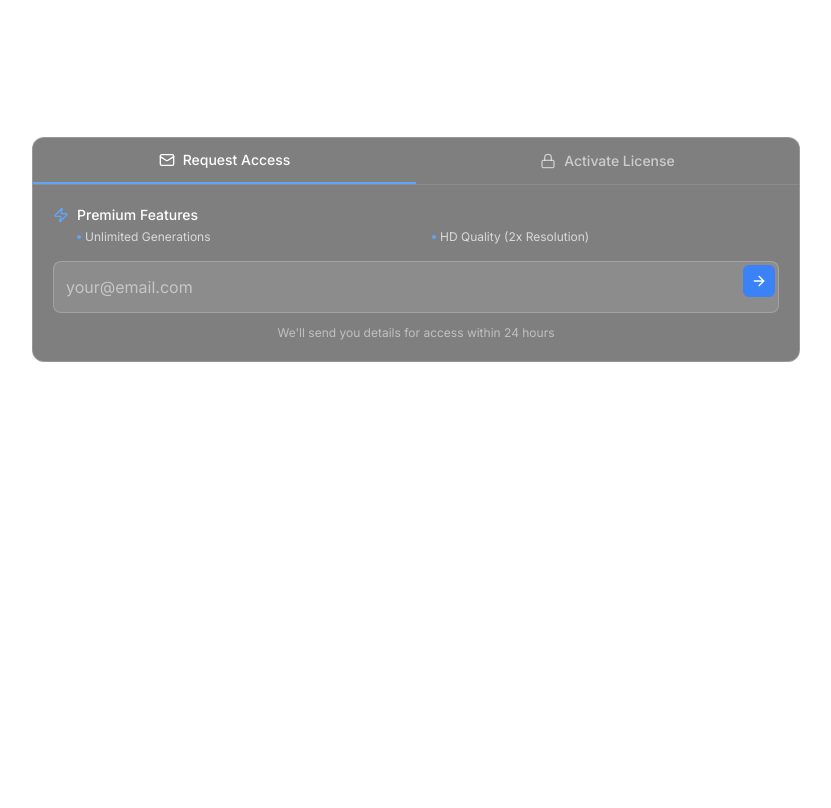
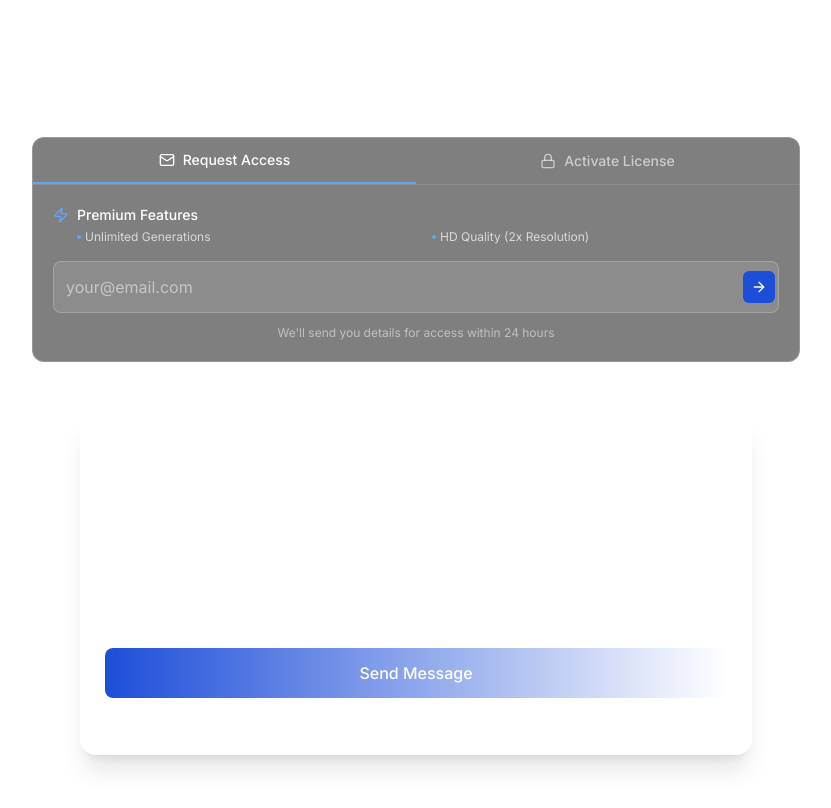
Before and after one commit to greg-maceachern12/ghola-vite, a React (Vite) app: page / in a window 1280 px wide. Shown: the part 880-1688 px from the top of the page, without its empty margins (224-1055 px from the left). Before the commit the page ends 1306 px from the top, so only its background shows below. Built offline with nearby package versions, Linux system fonts and the light colour scheme; the HTML template or start-up script is replaced by a standard one.

Commit message:
feedback

```diff
--- a/src/components/CharacterForm.jsx
+++ b/src/components/CharacterForm.jsx
@@ -2,7 +2,7 @@ import { useState, useEffect, useRef } from 'react';
 import { FaSearch, FaRandom } from 'react-icons/fa';
 
 const SUGGESTIONS = [
-  "Gandalf from Lord of the Rings",
+  "Gojo from JJK",
   "Arya Stark from Game of Thrones",
   "Sherlock Holmes from Sherlock Holmes",
   "Elizabeth Bennet from Pride and Prejudice",
@@ -33,7 +33,7 @@ const CharacterForm = ({ onSubmit, loading }) => {
     }
   }, [prompt]);
 
-  const handleSubmit = (e) => {
+  const handleSubmit = (e) => {ç
     e.preventDefault();
     onSubmit(prompt.trim());
   };
--- a/src/components/Hero.jsx
+++ b/src/components/Hero.jsx
@@ -95,6 +95,51 @@ const Hero = () => {
       throttled: true,
       resetTime: resetTimeVal > 0 ? resetTimeVal : 1,
     };
+  };
+
+  const handleFeedbackSubmit = async () => {
+    try {
+      const emailValue = document.getElementById('feedbackEmail').value;
+      const messageValue = document.getElementById('feedbackMessage').value;
+
+      if (!emailValue || !messageValue) {
+        setToast({ type: "error", message: "Please fill in all fields" });
+        setTimeout(() => setToast(null), 3000);
+        return;
+      }
+
+      setToast({ type: "info", message: "Sending feedback..." });
+
+      const formData = new FormData();
+      formData.append('access_key', import.meta.env.VITE_WEB3FORMS_KEY);
+      formData.append('email', emailValue);
+      formData.append('message', messageValue);
+      formData.append('subject', 'Ghola User Feedback');
+      formData.append('from_name', 'Ghola Feedback Form');
+
+      const response = await fetch('https://api.web3forms.com/submit', {
+        method: 'POST',
+        body: formData
+      });
+
+      const data = await response.json();
+
+      if (data.success) {
+        setToast({ type: "success", message: "Feedback sent successfully!" });
+        document.getElementById('feedbackEmail').value = '';
+        document.getElementById('feedbackMessage').value = '';
+      } else {
+        throw new Error(data.message || "Failed to send feedback");
+      }
+    } catch (error) {
+      console.error("Error sending feedback:", error);
+      setToast({
+        type: "error",
+        message: error.message || "Failed to send feedback. Please try again."
+      });
+    } finally {
+      setTimeout(() => setToast(null), 3000);
+    }
   };
 
   const updateRequestsCounter = () => {
@@ -374,6 +419,45 @@ const Hero = () => {
             }}
           />
         </section>
+        {/* Feedback Form */}
+        <section className="w-full max-w-2xl mx-auto mt-12">
+          <div className="bg-white/5 backdrop-blur-lg p-6 rounded-2xl border border-white/10 shadow-xl">
+            <h3 className="text-xl font-medium mb-4">Contact Us</h3>
+            <div className="space-y-4">
+              <div>
+                <input
+                  type="email"
+                  id="feedbackEmail"
+                  className="w-full px-4 py-3 rounded-lg bg-white/10 border border-white/20 text-white placeholder-white/50 focus:outline-none focus:ring-2 focus:ring-blue-500 focus:border-transparent"
+                  placeholder="Your email address"
+                />
+              </div>
+
+              <div>
+                <textarea
+                  id="feedbackMessage"
+                  rows="2"
+                  className="w-full px-4 py-3 rounded-lg bg-white/10 border border-white/20 text-white placeholder-white/50 focus:outline-none focus:ring-2 focus:ring-blue-500 focus:border-transparent resize-none"
+                  placeholder="Questions or feedback? Send a message here"
+                ></textarea>
+              </div>
+
+              <div>
+              <button
+                  onClick={handleFeedbackSubmit}
+                  className="w-full py-3 px-4 bg-gradient-to-r from-blue-700 to-grey-500 rounded-lg font-medium text-white hover:opacity-90 transition-opacity"
+                  type="button"
+                >
+                  Send Message
+                </button>
+              </div>
+
+              <div className="text-xs text-white/50 text-center">
+                Protected by Web3Forms - Your data will never be shared
+              </div>
+            </div>
+          </div>
+        </section>
       </main>
     </div>
   );
--- a/src/components/LemonSqueezyPayment.jsx
+++ b/src/components/LemonSqueezyPayment.jsx
@@ -1,89 +1,168 @@
-import React, { useState } from 'react';
-import { CheckCircle, XCircle, Lock, Mail, Zap, ArrowRight } from 'lucide-react';
+import React, { useState, useEffect } from "react";
+import {
+  CheckCircle,
+  XCircle,
+  Lock,
+  Mail,
+  Zap,
+  ArrowRight,
+} from "lucide-react";
 
 const LemonSqueezyPayment = ({ onValidationSuccess }) => {
-  const [inputValue, setInputValue] = useState('');
-  const [activeTab, setActiveTab] = useState('email'); // 'email' or 'license'
+  const [inputValue, setInputValue] = useState("");
+  const [activeTab, setActiveTab] = useState("email"); // 'email' or 'license'
   const [processing, setProcessing] = useState(false);
   const [validationStatus, setValidationStatus] = useState(null); // null, 'validating', 'success', 'error'
   const [isPremium, setIsPremium] = useState(false);
-  const [statusMessage, setStatusMessage] = useState('');
+  const [statusMessage, setStatusMessage] = useState("");
+  const [isLoading, setIsLoading] = useState(true); // New state to track initial license check
+
+  // Function to store license key in localStorage
+  const storeLicense = (licenseKey) => {
+    try {
+      localStorage.setItem("ghola_license_key", licenseKey);
+    } catch (error) {
+      console.error("Failed to store license key:", error);
+    }
+  };
+
+  // Function to validate license key against the API
+  const validateLicenseKey = async (licenseKey) => {
+    try {
+      const response = await fetch(
+        "https://api.lemonsqueezy.com/v1/licenses/validate",
+        {
+          method: "POST",
+          headers: {
+            Accept: "application/json",
+            "Content-Type": "application/json",
+          },
+          body: JSON.stringify({
+            license_key: licenseKey.trim(),
+          }),
+        }
+      );
+
+      const data = await response.json();
+      return data;
+    } catch (error) {
+      console.error("License validation error:", error);
+      return { valid: false, error: "Failed to validate license key" };
+    }
+  };
+
+  // Check for cached license on component mount
+  useEffect(() => {
+    const checkCachedLicense = async () => {
+      try {
+        const cachedLicense = localStorage.getItem("ghola_license_key");
+
+        if (cachedLicense) {
+          setValidationStatus("validating");
+
+          const validationResult = await validateLicenseKey(cachedLicense);
+
+          if (validationResult.valid || validationResult.activated) {
+            setValidationStatus("success");
+            setIsPremium(true);
+            if (onValidationSuccess) {
+              onValidationSuccess({
+                orderTime: new Date().toISOString(),
+                product: "Full Book Conversion",
+                licenseKey: cachedLicense,
+              });
+            }
+          } else {
+            // If cached license is invalid, clear it
+            localStorage.removeItem("ghola_license_key");
+            setValidationStatus(null);
+          }
+        }
+      } catch (error) {
+        console.error("Error checking cached license:", error);
+      } finally {
+        setIsLoading(false);
+      }
+    };
+
+    checkCachedLicense();
+  }, [onValidationSuccess]);
 
   const handleSubmit = async (e) => {
     e.preventDefault();
 
     if (!inputValue.trim()) {
-      setStatusMessage(activeTab === 'email' ? 'Please enter your email' : 'Please enter a license key');
-      setValidationStatus('error');
+      setStatusMessage(
+        activeTab === "email"
+          ? "Please enter your email"
+          : "Please enter a license key"
+      );
+      setValidationStatus("error");
       return;
     }
 
     setProcessing(true);
-    setValidationStatus('validating');
-    setStatusMessage('');
+    setValidationStatus("validating");
+    setStatusMessage("");
 
-    if (activeTab === 'email') {
+    if (activeTab === "email") {
       // Handle email signup
       try {
         const formData = new FormData();
-        formData.append('access_key', import.meta.env.VITE_WEB3FORMS_KEY);
-        formData.append('email', inputValue);
-        formData.append('subject', 'New Premium Access Request');
-        formData.append('from_name', 'Ghola Premium Request');
+        formData.append("access_key", import.meta.env.VITE_WEB3FORMS_KEY);
+        formData.append("email", inputValue);
+        formData.append("subject", "New Premium Access Request");
+        formData.append("from_name", "Ghola Premium Request");
 
-        const response = await fetch('https://api.web3forms.com/submit', {
-          method: 'POST',
-          body: formData
+        const response = await fetch("https://api.web3forms.com/submit", {
+          method: "POST",
+          body: formData,
         });
 
         const data = await response.json();
 
         if (data.success) {
-          setValidationStatus('success');
-          setStatusMessage('Request received! We\'ll contact you soon.');
-          window.open("https://maltby.lemonsqueezy.com/buy/dd2174f8-9668-4c2b-98dd-fef1069baaba");
+          setValidationStatus("success");
+          setStatusMessage("Request received! We'll contact you soon.");
+          window.open(
+            "https://maltby.lemonsqueezy.com/buy/dd2174f8-9668-4c2b-98dd-fef1069baaba"
+          );
         } else {
-          setValidationStatus('error');
-          setStatusMessage('Something went wrong. Please try again.');
+          setValidationStatus("error");
+          setStatusMessage("Something went wrong. Please try again.");
         }
       } catch (error) {
-        setValidationStatus('error');
-        setStatusMessage('Failed to submit. Please try again later.');
+        setValidationStatus("error");
+        setStatusMessage("Failed to submit. Please try again later.");
       }
     } else {
       // Handle license key validation
       try {
-        const response = await fetch('https://api.lemonsqueezy.com/v1/licenses/validate', {
-          method: 'POST',
-          headers: {
-            'Accept': 'application/json',
-            'Content-Type': 'application/json'
-          },
-          body: JSON.stringify({
-            license_key: inputValue.trim()
-          })
-        });
+        const validationResult = await validateLicenseKey(inputValue);
 
-        const data = await response.json();
+        if (validationResult.activated || validationResult.valid) {
+          // Store valid license in localStorage for future visits
+          storeLicense(inputValue.trim());
 
-        if (data.activated || data.valid) {
-          setValidationStatus('success');
+          setValidationStatus("success");
           setIsPremium(true);
-          setStatusMessage('License validated successfully! You\'ve unlocked Unlimited HD generations');
+          setStatusMessage(
+            "License validated successfully! You've unlocked Unlimited HD generations"
+          );
           if (onValidationSuccess) {
             onValidationSuccess({
               orderTime: new Date().toISOString(),
-              product: 'Full Book Conversion',
+              product: "Full Book Conversion",
               licenseKey: inputValue,
             });
           }
         } else {
-          setValidationStatus('error');
-          setStatusMessage(data.error || 'Invalid license key');
+          setValidationStatus("error");
+          setStatusMessage(validationResult.error || "Invalid license key");
         }
       } catch (error) {
-        setValidationStatus('error');
-        setStatusMessage('Failed to validate license key. Please try again.');
+        setValidationStatus("error");
+        setStatusMessage("Failed to validate license key. Please try again.");
       }
     }
 
@@ -91,10 +170,21 @@ const LemonSqueezyPayment = ({ onValidationSuccess }) => {
   };
 
   const resetForm = () => {
-    setInputValue('');
+    setInputValue("");
     setValidationStatus(null);
-    setStatusMessage('');
+    setStatusMessage("");
   };
+
+  // Show loading state while checking cached license
+  if (isLoading) {
+    return (
+      <div className="bg-black/50 backdrop-blur-lg border border-white/20 rounded-xl p-5">
+        <div className="flex items-center justify-center py-2">
+          <div className="animate-spin h-5 w-5 border-2 border-white/30 border-t-white rounded-full" />
+        </div>
+      </div>
+    );
+  }
 
   // If premium is already active, show a simple success message
   if (isPremium) {
@@ -116,12 +206,12 @@ const LemonSqueezyPayment = ({ onValidationSuccess }) => {
       <div className="flex border-b border-white/10">
         <button
           className={`flex-1 py-3 text-sm font-medium transition-colors ${
-            activeTab === 'email'
-              ? 'text-white border-b-2 border-blue-400'
-              : 'text-white/60 hover:text-white/80'
+            activeTab === "email"
+              ? "text-white border-b-2 border-blue-400"
+              : "text-white/60 hover:text-white/80"
           }`}
           onClick={() => {
-            setActiveTab('email');
+            setActiveTab("email");
             resetForm();
           }}
         >
@@ -132,12 +222,12 @@ const LemonSqueezyPayment = ({ onValidationSuccess }) => {
         </button>
         <button
           className={`flex-1 py-3 text-sm font-medium transition-colors ${
-            activeTab === 'license'
-              ? 'text-white border-b-2 border-blue-400'
-              : 'text-white/60 hover:text-white/80'
+            activeTab === "license"
+              ? "text-white border-b-2 border-blue-400"
+              : "text-white/60 hover:text-white/80"
           }`}
           onClick={() => {
-            setActiveTab('license');
+            setActiveTab("license");
             resetForm();
           }}
         >
@@ -171,17 +261,19 @@ const LemonSqueezyPayment = ({ onValidationSuccess }) => {
         <form onSubmit={handleSubmit}>
           <div className="relative">
             <input
-              type={activeTab === 'email' ? 'email' : 'text'}
+              type={activeTab === "email" ? "email" : "text"}
               value={inputValue}
               onChange={(e) => setInputValue(e.target.value)}
-              placeholder={activeTab === 'email' ? 'your@email.com' : 'Enter license key'}
+              placeholder={
+                activeTab === "email" ? "your@email.com" : "Enter license key"
+              }
               className="w-full py-3 px-3 pr-12 bg-white/10 border border-white/20 rounded-lg text-white placeholder:text-white/50 focus:outline-none focus:border-white/40"
               disabled={processing}
             />
             <button
               type="submit"
               disabled={processing}
-              className="absolute right-1 top-1 h-8 w-8 flex items-center justify-center bg-blue-500 hover:bg-blue-600 rounded-md text-white transition-colors"
+              className="absolute right-1 top-1/2 -translate-y-1/2 h-8 w-8 flex items-center justify-center bg-blue-700 hover:bg-blue-600 rounded-md text-white transition-colors"
             >
               {processing ? (
                 <div className="animate-spin h-4 w-4 border-2 border-white/30 border-t-white rounded-full" />
@@ -192,14 +284,16 @@ const LemonSqueezyPayment = ({ onValidationSuccess }) => {
           </div>
 
           {/* Status message */}
-          {validationStatus && validationStatus !== 'validating' && (
-            <div className={`mt-3 p-2 text-sm rounded-md ${
-              validationStatus === 'success'
-                ? 'bg-green-500/20 text-green-400'
-                : 'bg-red-500/20 text-red-400'
-            }`}>
+          {validationStatus && validationStatus !== "validating" && (
+            <div
+              className={`mt-3 p-2 text-sm rounded-md ${
+                validationStatus === "success"
+                  ? "bg-green-500/20 text-green-400"
+                  : "bg-red-500/20 text-red-400"
+              }`}
+            >
               <div className="flex items-center gap-2">
-                {validationStatus === 'success' ? (
+                {validationStatus === "success" ? (
                   <CheckCircle className="w-4 h-4 shrink-0" />
                 ) : (
                   <XCircle className="w-4 h-4 shrink-0" />
@@ -211,10 +305,13 @@ const LemonSqueezyPayment = ({ onValidationSuccess }) => {
 
           {/* Additional message based on active tab */}
           <div className="mt-3 text-center text-xs text-white/50">
-            {activeTab === 'email' ? (
+            {activeTab === "email" ? (
               <p>We'll send you details for access within 24 hours</p>
             ) : (
-              <p>Enter your license key to unlock premium immediately. <strong>Your license should be in your email.</strong></p>
+              <p>
+                Enter your license key to unlock premium immediately.{" "}
+                <strong>Your license should be in your email.</strong>
+              </p>
             )}
           </div>
         </form>
```
